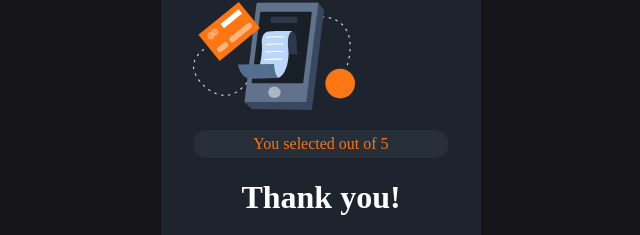
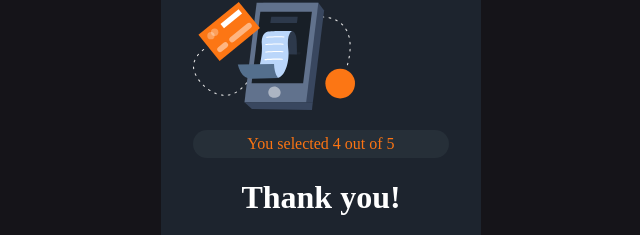
Before and after one commit to jdKheppar/rating-component, a plain HTML site: page thanku.html in a window 1280 px wide. Shown: the part 206-441 px from the top of the page, 319-959 px from the left. Drawn offline with Linux system fonts and the light colour scheme.

Commit message:
Update thanku.html
Hardcoded 4 as rating

```diff
--- a/thanku.html
+++ b/thanku.html
@@ -16,7 +16,7 @@
           alt="Thank you Illustration"
         />
         <p id="selected" class="center">
-          You selected
+          You selected 4
           <!-- Add rating here -->
           out of 5
         </p>
```
